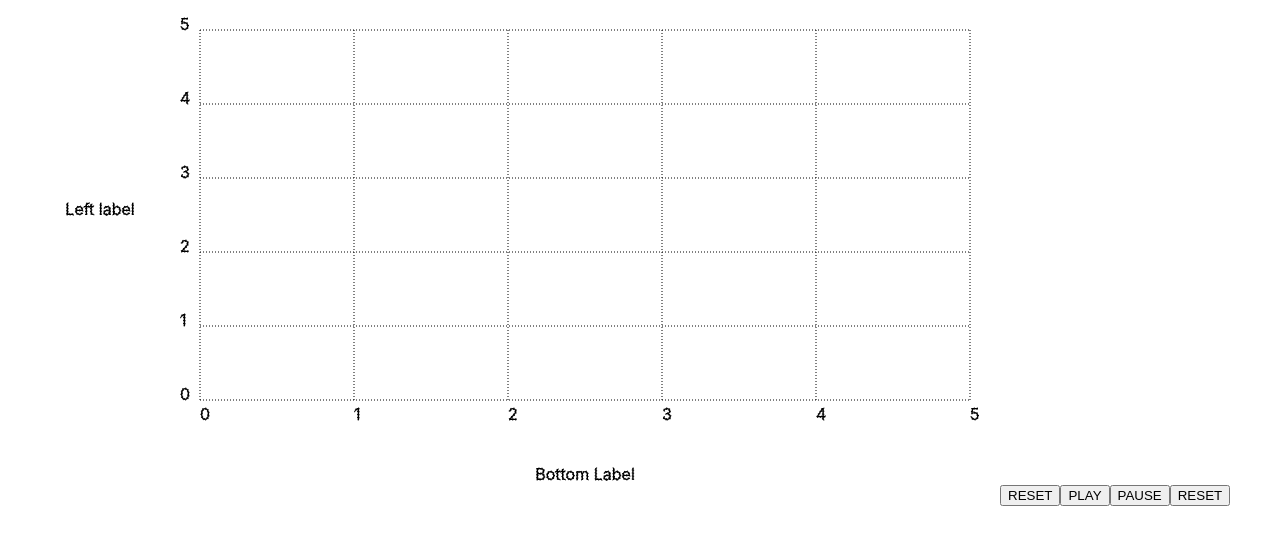
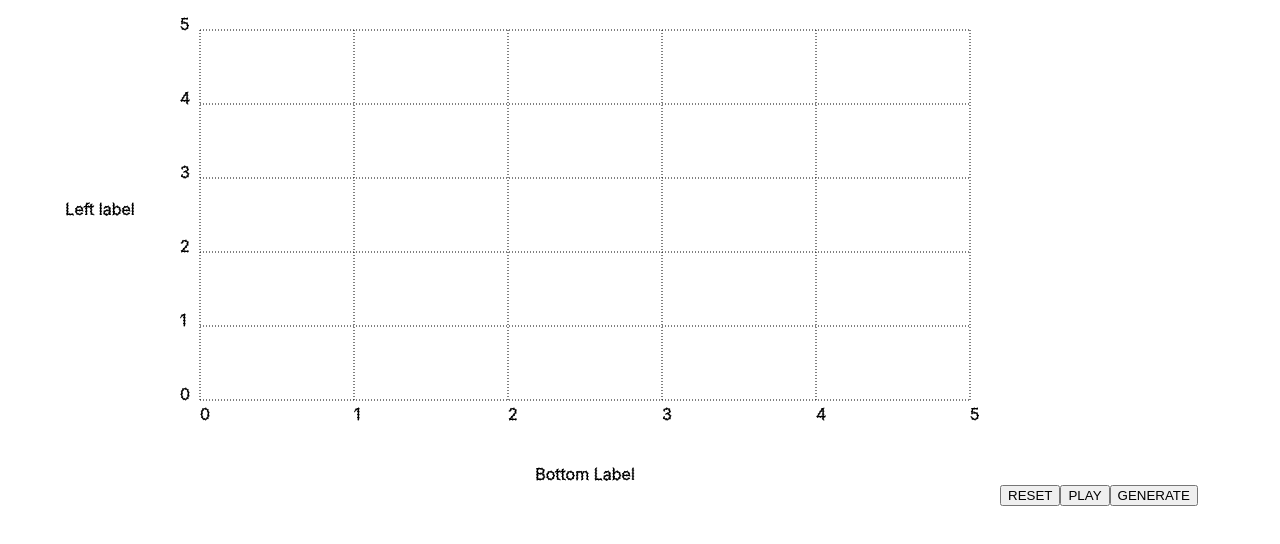
Before and after one commit to mrkobhrai/drawing-sounds, a React (Create React App) app in the folder frontend/: page / in a window 1280 px wide. Shown: the top 544 px of the page. Built offline with nearby package versions, Linux system fonts and the light colour scheme.

Commit message:
[kjo19] Generate pitch varying on sample datapoints

```diff
--- a/frontend/src/App.tsx
+++ b/frontend/src/App.tsx
@@ -7,31 +7,39 @@ function App() {
   let ref = createRef<InputGraph>();
   const inputGraph = <InputGraph ref={ref}/>;
 
-  const osc = new Tone.Oscillator().toDestination();
-  // repeated event every 8th note
-  Tone.Transport.schedule((time) => {
-    osc.start(time).stop(time + 0.1);
-  }, "8n");
+  const pitchShifter = new Tone.PitchShift().toDestination();
+  const osc = new Tone.Oscillator().connect(pitchShifter);
 
-  function play() {
-    Tone.start();
-    Tone.Transport.start();
+  const genSound = () => {
+    const points = [{x:0, y:0.1}, {x:0.5, y:12}, {x:1, y:14}, {x:1.5, y:0.1}];
+    for(let i = 0; i < points.length; i++) {
+      const point = points[i];
+      Tone.Transport.schedule((time) => {
+        osc.start(time);
+        if (i < points.length - 1) {
+          const timeOffset = points[i+1].x - point.x;
+          osc.stop(time + timeOffset);
+        } else {
+          osc.stop(0.1);
+        }
+        pitchShifter.pitch = point.y;
+      }, point.x);
+    }
   }
 
-  function pause() {
-    Tone.Transport.stop();
-  }
+  genSound();
 
-  function reset() {
+  const play = () => {
+    Tone.start();
     Tone.Transport.seconds = 0;
+    Tone.Transport.start(Tone.now());
   }
 
   return <div>
     {inputGraph}
     <button onClick={() => ref.current?.resetPoints()}>RESET</button>
     <button onClick={play}>PLAY</button>
-    <button onClick={pause}>PAUSE</button>
-    <button onClick={reset}>RESET</button>
+    <button onClick={genSound}>GENERATE</button>
   </div>
 }
 
```
